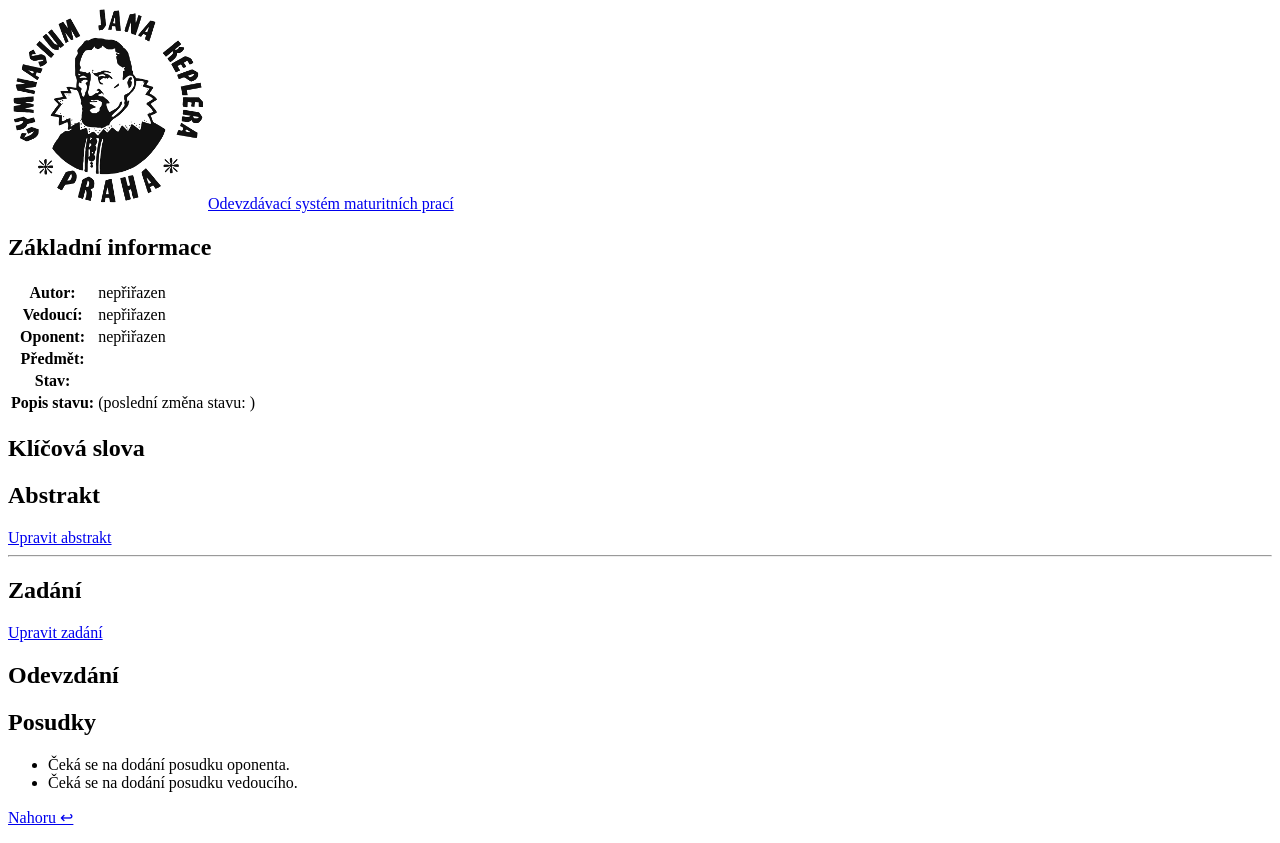
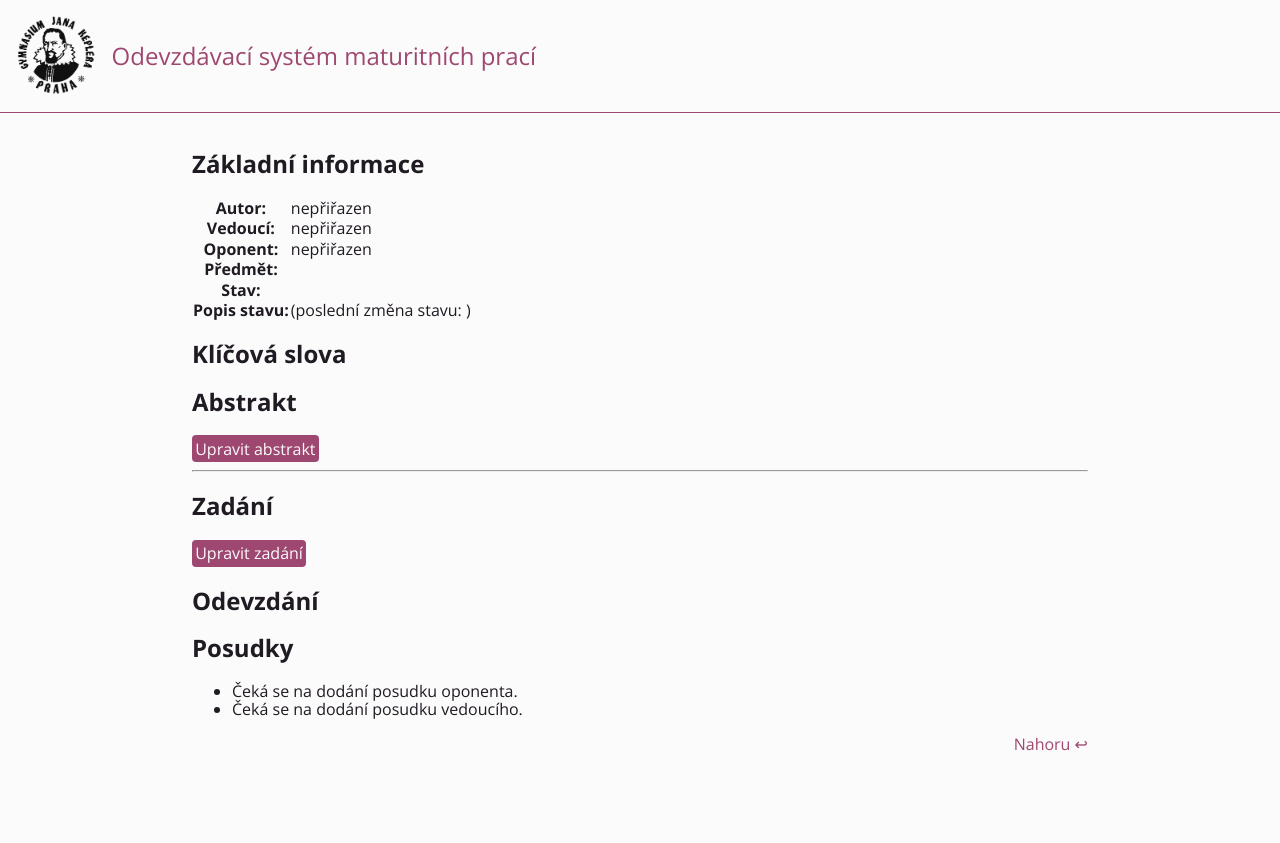
Before and after one commit to lesves/acceptor, a Django app: template submissions/templates/submissions/thesis_detail.html in a window 1280 px wide. After the commit the page ends 751 px from the top, so only its background shows below. Run offline with Django 4.2, Linux system fonts and the light colour scheme; the template is opened without the code that fills it, so the values that code supplies are empty; parts of the project's set-up code (start-up, migrations or seed data) failed here and were passed over.

Commit message:
Basic styles

```diff
--- /dev/null
+++ b/submissions/static/css/main.css
@@ -0,0 +1,182 @@
+/* Variables */
+
+:root {
+	--text-primary: #201A23;
+	--text-secondary: #FBFBFB;
+
+	--background: var(--text-secondary);
+
+	--action: #9E4770;
+	--action-text: var(--text-secondary);
+}
+
+/*@media (prefers-color-scheme: dark) {
+	:root {
+		--text-primary: #FBFBFB;
+		--text-secondary: #201A23;
+
+		--action: #AF728F;
+	}
+
+	.logo img {
+		-webkit-filter: invert(100%);
+		filter: invert(100%);
+	}
+}*/
+
+/* Main */
+
+html, body {
+	margin: 0;
+	font-family: 'Open Sans', sans-serif;
+	color: var(--text-primary);
+	background: var(--background);
+
+	scroll-behavior: smooth;
+}
+
+#content {
+	width: 70vw;
+	margin: 0 auto;
+	padding-top: 1rem;
+}
+
+iframe {
+	width: 100%;
+	min-height: 80vh;
+}
+
+.goup {
+	float: right;
+}
+
+/* Logo */
+
+.logo {
+	padding: 1rem 1rem;
+
+	height: 10vh;
+
+	display: flex;
+	align-items: center;
+
+	font-size: 1.5rem;
+
+	border-bottom: 0.1rem solid var(--action);
+}
+
+a.logo:hover {
+	text-decoration: none;
+}
+
+.logo img {
+	display: inline-block;
+	height: 100%;
+	margin-right: 1rem;
+}
+
+/* Tables */
+
+table {
+	border-collapse: collapse;
+}
+
+table.thesis-list {
+	width: 100%;
+}
+
+table.thesis-list th {
+	border: 1px solid var(--text-secondary);
+	color: var(--text-secondary);
+	background: var(--action);
+	padding: 0.5em;
+}
+
+table.thesis-list td {
+	border: 1px solid var(--action);
+	padding: 0.5em;
+}
+
+.unassigned {
+	text-decoration: underline;
+}
+
+/* Forms */
+
+form table {
+	margin-bottom: 5rem;
+}
+
+form table th {
+	text-align: left;
+}
+
+.helptext {
+	font-size: 0.8em;
+	color: var(--action);
+}
+
+.medium-editor-element {
+	border: 0.1rem solid var(--text-primary);
+	border-radius: 0.25rem;
+	padding: 0.4rem;
+	margin-top: 1rem;
+	outline: none;
+}
+
+/* Keywords */
+
+ul.keywords {
+	padding: 0;
+}
+
+li.keyword {
+	margin-right: 1rem;
+	list-style-type: none;
+	display: inline-block;
+}
+
+/* Links */
+
+a {
+	color: var(--action);
+	text-decoration: none;
+}
+
+a:hover {
+	text-decoration: underline;
+}
+
+/* Paragraphs */
+
+p {
+	text-align: justify;
+}
+
+.warning {
+	color: #D31E21;
+}
+
+/* Buttons  */
+
+a[role="button"], button, input[type="submit"] {
+	display: inline-block;
+
+	color: var(--action-text);
+	background: var(--action);
+
+	padding: 0.1rem 0.2rem;
+	border: none;
+	border-radius: 0.25rem;
+
+	line-height: 1.5em;
+
+	text-decoration: none;
+
+	outline: none;
+	cursor: pointer;
+}
+
+.thesis-create-btn {
+	margin-bottom: 1rem;
+}
--- a/templates/base.html
+++ b/templates/base.html
@@ -5,8 +5,12 @@
 		<meta charset="UTF-8" />
 		<meta name="viewport" content="width=device-width, initial-scale=1" />
 
-		<!--<link rel="stylesheet" href="{% static 'css/normalize.css' %}" />
-		<link rel="stylesheet" href="{% static 'css/main.css' %}" />-->
+		<link rel="stylesheet" href="{% static 'css/normalize.css' %}" />
+		<link rel="stylesheet" href="{% static 'css/main.css' %}" />
+
+		<link rel="preconnect" href="https://fonts.googleapis.com" />
+		<link rel="preconnect" href="https://fonts.gstatic.com" crossorigin />
+		<link href="https://fonts.googleapis.com/css2?family=Open+Sans:wght@400;700&display=swap" rel="stylesheet">
 
 		<title>Odevzdávací systém{% block title %}{% endblock %}</title>
 
```
Also changed, not shown: submissions/static/css/normalize.css (added).
